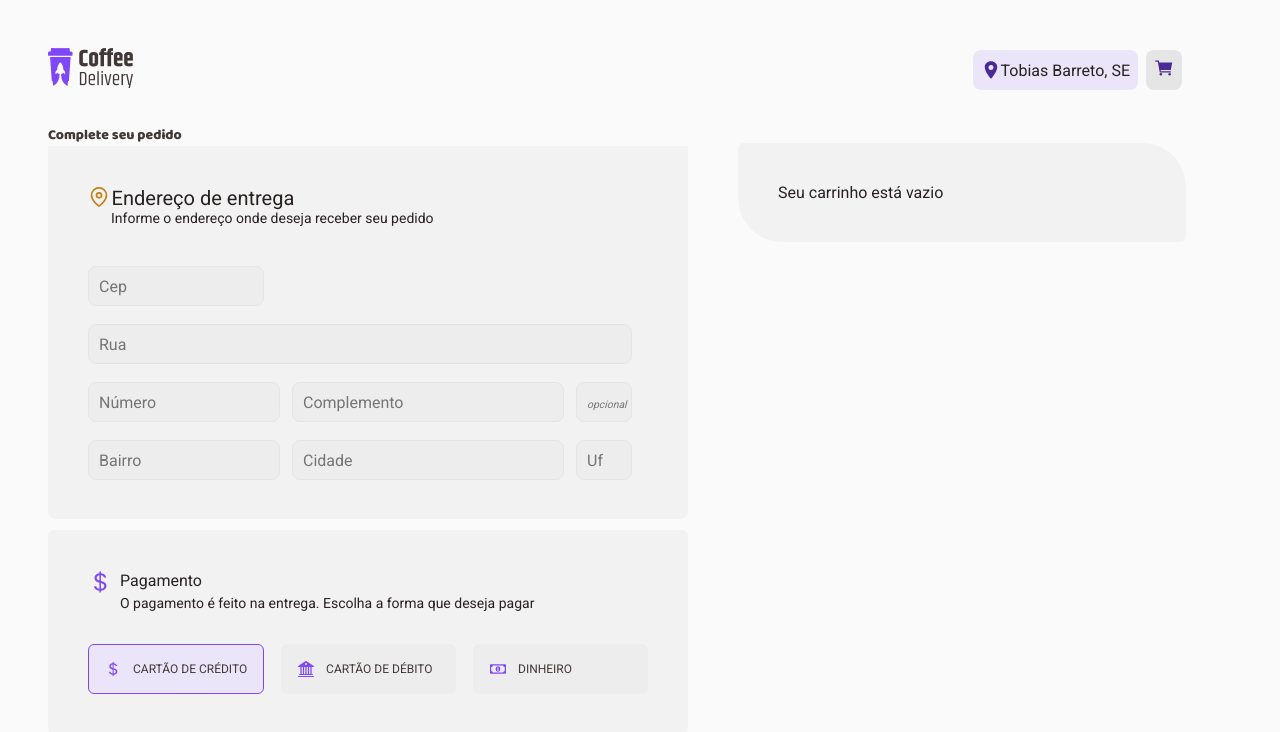
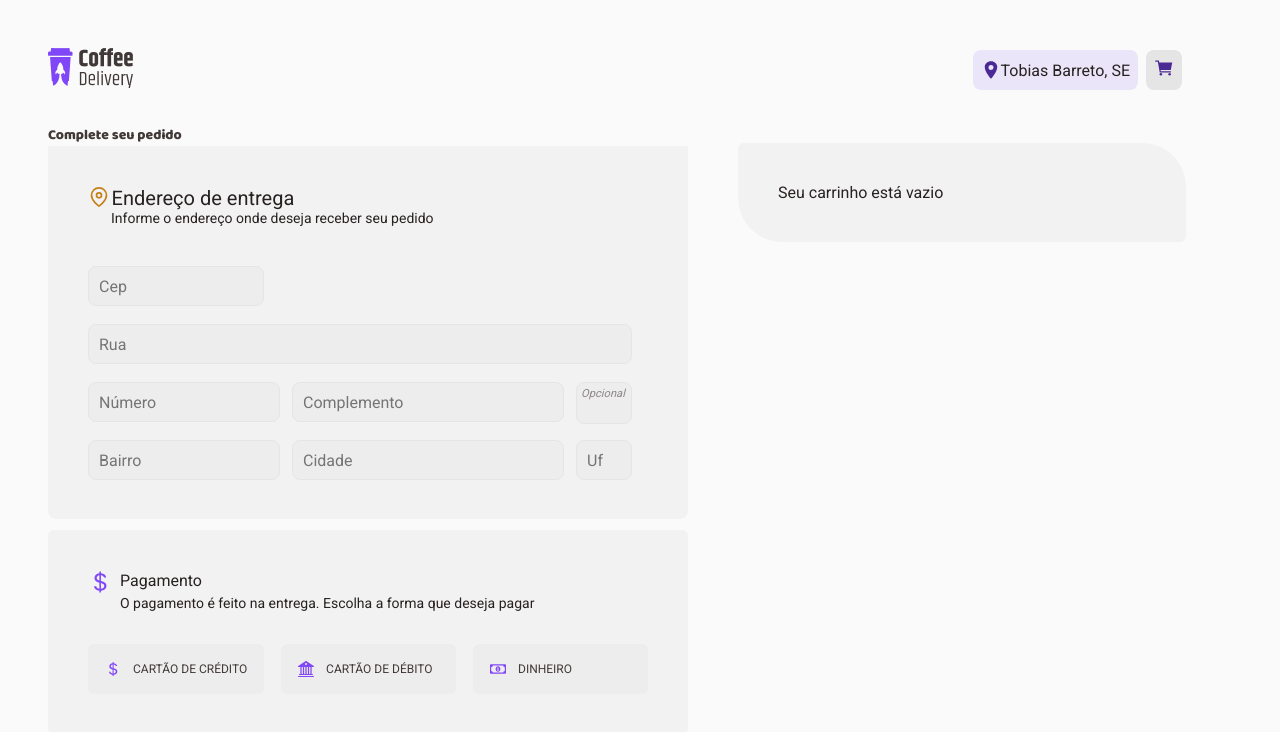
Before and after one commit to Jones-bass/coffe, a React (Vite) app: page /formulario in a window 1280 px wide. Shown: the top 732 px of the page. Built offline with nearby package versions, Linux system fonts and the light colour scheme.

Commit message:
Ajuste TypePayment

```diff
--- a/package.json
+++ b/package.json
@@ -30,7 +30,7 @@
     "@types/styled-components": "^5.1.26",
     "@vitejs/plugin-react": "^2.0.1",
     "eslint": "^8.23.1",
-    "react-icons": "^4.4.0",
+    "react-icons": "^4.10.1",
     "typescript": "^4.6.4",
     "vite": "^3.0.7"
   }
--- /dev/null
+++ b/src/components/CardPaymentType/index.tsx
@@ -0,0 +1,48 @@
+import { FaRegMoneyBillAlt } from 'react-icons/fa'
+import { BsCurrencyDollar, BsBank2 } from 'react-icons/bs'
+
+import { useContext } from 'react'
+import { Payment } from '../Payment'
+
+import { UseContextCard } from '../../context/useCartContext'
+import { ContainerPayment, ContainerTextPayment, MainContainerPayment } from './styles'
+
+
+export function CardPaymentType() {
+  const { typePayment, handlePayment } = useContext(UseContextCard)
+
+  return (
+    <MainContainerPayment>
+      <ContainerTextPayment>
+        <BsCurrencyDollar className="icon" />
+        <h1>Pagamento</h1>
+        <p>
+          O pagamento é feito na entrega. Escolha a forma que deseja pagar
+        </p>
+      </ContainerTextPayment>
+      <ContainerPayment>
+        <Payment
+          onClick={() => handlePayment('Cartão de Credito')}
+          isActive={typePayment?.type === 'Cartão de Credito'}
+        >
+          <BsCurrencyDollar size={16} color="#8047F8" />
+          CARTÃO DE CRÉDITO
+        </Payment>
+        <Payment
+          onClick={() => handlePayment('Cartão de Debito')}
+          isActive={typePayment?.type === 'Cartão de Debito'}
+        >
+          <BsBank2 size={16} color="#8047F8" />
+          CARTÃO DE DÉBITO
+        </Payment>
+        <Payment
+          onClick={() => handlePayment('Dinheiro')}
+          isActive={typePayment?.type === 'Dinheiro'}
+        >
+          <FaRegMoneyBillAlt size={16} color="#8047F8" />
+          DINHEIRO
+        </Payment>
+      </ContainerPayment>
+    </MainContainerPayment>
+  )
+}
--- /dev/null
+++ b/src/components/CardPaymentType/styles.ts
@@ -0,0 +1,60 @@
+import styled from 'styled-components'
+
+export const ContainerPayment = styled.div`
+  width: 100%;
+
+  display: flex;
+  justify-content: space-between;
+
+  gap: 1rem;
+  font-size: 20px;
+
+  font-family: 'Roboto';
+  p {
+    margin-left: 23px;
+    font-size: 14px;
+  }
+
+  @media (max-width: 720px) {
+    display: grid;
+    grid-template-columns: repeat(1, 1fr);
+  }
+`
+
+export const MainContainerPayment = styled.div`
+  display: flex;
+  margin-top: 3rem;
+  flex-direction: column;
+  max-width: 40rem;
+  padding: 2.5rem;
+  border-radius: 0.375rem;
+  background-color: ${(props) => props.theme.card};
+`
+export const ContainerTextPayment = styled.div`
+  .icon {
+    width: 24px;
+    height: 24px;
+    color: #8047f8;
+  }
+  display: grid;
+  grid-template-columns: 2rem auto;
+  grid-area: auto;
+  align-items: center;
+  margin-bottom: 2rem;
+
+  h1 {
+    grid-column: 2;
+    font-size: 1rem;
+    font-weight: normal;
+    line-height: 130%;
+    color: ${(props) => props.theme.title};
+    margin-bottom: 0.125rem;
+  }
+
+  p {
+    grid-column: 2;
+    font-size: 0.875rem;
+    line-height: 130%;
+    color: ${(props) => props.theme.title};
+  }
+`
--- a/src/context/useCartContext.tsx
+++ b/src/context/useCartContext.tsx
@@ -17,8 +17,15 @@ interface CartFormatted extends Card {
   subTotal: string
 }
 
+export interface TypePaymentProps {
+  type: 'Cartão de Credito' | 'Cartão de Debito' | 'Dinheiro'
+}
+
+
 interface IUseContextCard {
   address: IAddressType
+  typePayment?: TypePaymentProps | null
+  handlePayment: (paymentType: 'Cartão de Credito' | 'Cartão de Debito' | 'Dinheiro') => void
   changeAddressByKey: (event: ChangeEvent<HTMLInputElement>) => void
   addCard: (product: Card) => void
   priceFormattedAndSubTotal: CartFormatted[]
@@ -45,6 +52,9 @@ export const UseCartContextProvider = ({
     cidade: '',
     uf: '',
   })
+
+  const [typePayment, setTypePayment] = useState<TypePaymentProps | null>(null);
+
 
   const [card, setCard] = useState<Card[]>(() => {
     const storageCard = localStorage.getItem('@CoffeeDelivery')
@@ -86,6 +96,10 @@ export const UseCartContextProvider = ({
     }))
   }
 
+  function handlePayment(paymentType: 'Cartão de Credito' | 'Cartão de Debito' | 'Dinheiro') {
+    setTypePayment({ type: paymentType });
+  }
+
   function updateAmount(id: number, type: 'increment' | 'decrement') {
     const cardCopy = [...card]
     const productIndex = cardCopy.findIndex((product) => product.id === id)
@@ -117,6 +131,8 @@ export const UseCartContextProvider = ({
   return (
     <UseContextCard.Provider
       value={{
+        typePayment,
+        handlePayment,
         address,
         changeAddressByKey,
         removeCard,
--- a/src/page/ConfirmedOrder/index.tsx
+++ b/src/page/ConfirmedOrder/index.tsx
@@ -13,7 +13,7 @@ import { useContext } from 'react'
 import { UseContextCard } from '../../context/useCartContext'
 
 export function ConfirmedOrder() {
-  const { address } = useContext(UseContextCard)
+  const { address, typePayment } = useContext(UseContextCard)
 
   const { bairro, cidade, numero, rua, uf } = address
 
@@ -43,7 +43,7 @@ export function ConfirmedOrder() {
             <FiMapPin size={16} color="#C47F17" />
             <span>
               Pagamento na entrega
-              <br /> Cartão de Crédito
+              <br /> {typePayment?.type}
             </span>
           </ContainerForm>
         </ContainerConfirmed>
--- a/src/page/Form/index.tsx
+++ b/src/page/Form/index.tsx
@@ -1,21 +1,15 @@
 import { FiMapPin } from 'react-icons/fi'
-import { FaRegMoneyBillAlt } from 'react-icons/fa'
-import { BsCurrencyDollar, BsBank2 } from 'react-icons/bs'
 import {
   ContainerMain,
   ContainerForm,
-  ContainerPayment,
   ContainerCads,
   InputContainer,
-  Container,
-  ContainerText,
   ContainerTotalCoffee,
 } from './styles'
 
 import { Input } from '../../components/Input'
-import { ChangeEvent, useContext, useState } from 'react'
+import { ChangeEvent, useContext } from 'react'
 import { FormProvider } from 'react-hook-form'
-import { Payment } from '../../components/Payment'
 import { TotalCoffeeContainer } from '../../components/TotalCoffeeContainer'
 import { useNavigate } from 'react-router-dom'
 import { UseContextCard } from '../../context/useCartContext'
@@ -23,6 +17,7 @@ import {
   CreateUserData,
   useCreateUserFormValidation,
 } from '../../utils/createUserFormValidation'
+import { CardPaymentType } from '../../components/CardPaymentType'
 
 export function Form() {
   const { handleSubmit, errors, createUserForm } = useCreateUserFormValidation()
@@ -30,10 +25,6 @@ export function Form() {
   const { address, changeAddressByKey } = useContext(UseContextCard)
 
   const navigate = useNavigate()
-
-  const [typePayment, setTypePayment] = useState<
-    'creditCard' | 'debitCard' | 'money'
-  >('creditCard')
 
   const handleOnSubmit = async (data: CreateUserData) => {
     try {
@@ -95,13 +86,9 @@ export function Form() {
                 onChange={handleChangeInput}
               />
 
-              <Input
-                name="opcional"
-                className="opcional"
-                placeholder="opcional"
-                errorMessage={errors?.opcional?.message ?? ''}
-                onChange={handleChangeInput}
-              />
+              <span className="opcional" >
+                Opcional
+              </span>
 
               <Input
                 name="bairro"
@@ -130,38 +117,8 @@ export function Form() {
           </FormProvider>
         </InputContainer>
 
-        <Container>
-          <ContainerText>
-            <BsCurrencyDollar className="icon" />
-            <h1>Pagamento</h1>
-            <p>
-              O pagamento é feito na entrega. Escolha a forma que deseja pagar
-            </p>
-          </ContainerText>
-          <ContainerPayment>
-            <Payment
-              onClick={() => setTypePayment('creditCard')}
-              isActive={typePayment === 'creditCard'}
-            >
-              <BsCurrencyDollar size={16} color="#8047F8" />
-              CARTÃO DE CRÉDITO
-            </Payment>
-            <Payment
-              onClick={() => setTypePayment('debitCard')}
-              isActive={typePayment === 'debitCard'}
-            >
-              <BsBank2 size={16} color="#8047F8" />
-              CARTÃO DE DÉBITO
-            </Payment>
-            <Payment
-              onClick={() => setTypePayment('money')}
-              isActive={typePayment === 'money'}
-            >
-              <FaRegMoneyBillAlt size={16} color="#8047F8" />
-              DINHEIRO
-            </Payment>
-          </ContainerPayment>
-        </Container>
+        <CardPaymentType />
+
       </ContainerMain>
       <ContainerTotalCoffee>
         <TotalCoffeeContainer onSubmit={handleSubmit(handleOnSubmit)} />
--- a/src/page/Form/styles.ts
+++ b/src/page/Form/styles.ts
@@ -32,15 +32,28 @@ export const InputContainer = styled.div`
     }
   }
 
+  span {
+    font-style: italic;
+
+    font-size: 0.7rem;
+
+
+    padding: 4px;
+    border-radius: 8px;
+    color: ${(props) => props.theme.label};
+    background-color: ${(props) => props.theme.input};
+    border: solid 1px ${(props) => props.theme.button};
+
+
+
+}
+
   .cep {
     grid-column: 1 / 4;
     width: 11rem;
   }
 
-  .opcional ::placeholder {
-    font-style: italic;
-    font-size: 0.65rem;
-  }
+
 
   .rua {
     grid-column: 1 / 4;
@@ -120,65 +133,6 @@ export const ContainerForm = styled.div`
     font-size: 14px;
   }
 `
-export const ContainerPayment = styled.div`
-  width: 100%;
-
-  display: flex;
-  justify-content: space-between;
-
-  gap: 1rem;
-  font-size: 20px;
-
-  font-family: 'Roboto';
-  p {
-    margin-left: 23px;
-    font-size: 14px;
-  }
-
-  @media (max-width: 720px) {
-    display: grid;
-    grid-template-columns: repeat(1, 1fr);
-  }
-`
-
-export const Container = styled.div`
-  display: flex;
-  margin-top: 3rem;
-  flex-direction: column;
-  max-width: 40rem;
-  padding: 2.5rem;
-  border-radius: 0.375rem;
-  background-color: ${(props) => props.theme.card};
-`
-export const ContainerText = styled.div`
-  .icon {
-    width: 24px;
-    height: 24px;
-    color: #8047f8;
-  }
-  display: grid;
-  grid-template-columns: 2rem auto;
-  grid-area: auto;
-  align-items: center;
-  margin-bottom: 2rem;
-
-  h1 {
-    grid-column: 2;
-    font-size: 1rem;
-    font-weight: normal;
-    line-height: 130%;
-    color: ${(props) => props.theme.title};
-    margin-bottom: 0.125rem;
-  }
-
-  p {
-    grid-column: 2;
-    font-size: 0.875rem;
-    line-height: 130%;
-    color: ${(props) => props.theme.title};
-  }
-`
-
 export const ContainerTotalCoffee = styled.div`
   @media (max-width: 720px) {
     margin-top: 12rem;
--- a/src/page/Home/index.tsx
+++ b/src/page/Home/index.tsx
@@ -15,7 +15,7 @@ import { api } from '../../services/api'
 import { toast } from 'react-toastify'
 import { Loading } from '../../components/Loading'
 import { Product } from '../../@types/product'
-import { CardCoffee } from '../../components/cardCoffee'
+import { CardCoffee } from '../../components/CardCoffee'
 import { IconMenu } from '../../components/IconMenu'
 
 export interface ProductFormat extends Product {
--- a/src/utils/createUserFormValidation.tsx
+++ b/src/utils/createUserFormValidation.ts
@@ -16,9 +16,6 @@ export const createUserSchema = z.object({
   }),
   complemento: z.string().nonempty({
     message: 'Complemento é obrigatório',
-  }),
-  opcional: z.string().nonempty({
-    message: 'Opcional é obrigatório',
   }),
   bairro: z.string().nonempty({
     message: 'Informe o bairro é obrigatório',
```
Also changed, not shown: 1 other file (tests, documents, lock files or other folders).
